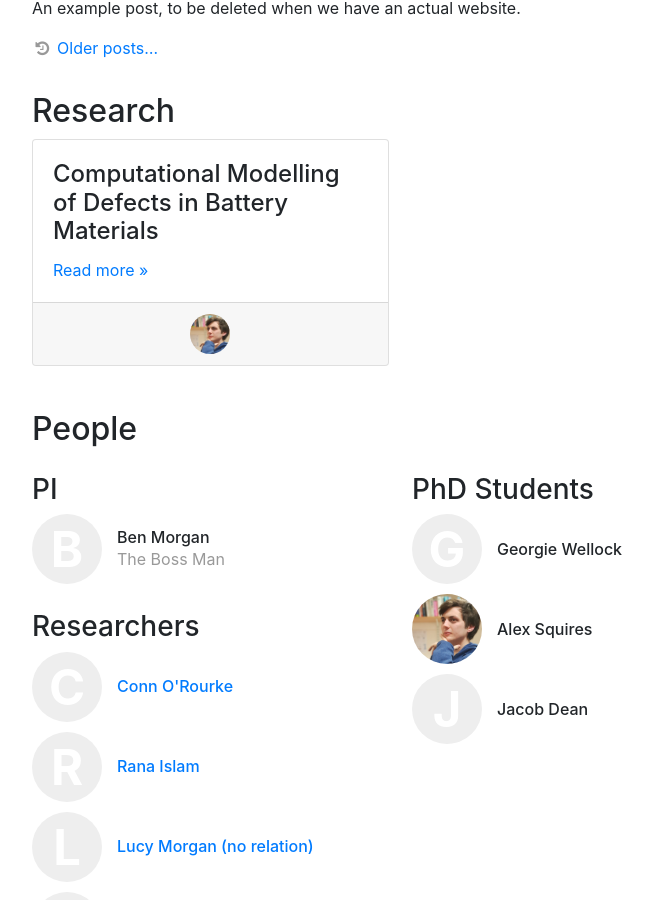
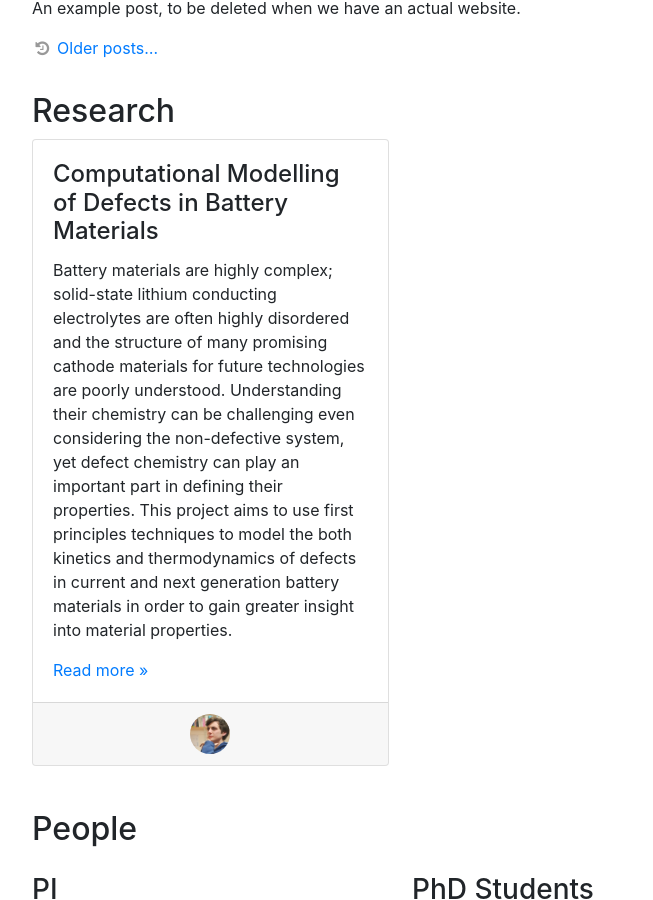
Before and after one commit to morgan-group-bath/morgan-group-bath.github.io, a Jekyll site: the page built from index.html, in a window 1280 px wide and 900 px high, scrolled down 356 px. Shown: the whole window, without its empty margins (53-706 px from the left). Built offline with Jekyll 4.4.1, drawn with Linux system fonts in a browser that asks for light colours.

Commit message:
Update computational_modelling_of_defects.md

```diff
--- a/_projects/computational_modelling_of_defects.md
+++ b/_projects/computational_modelling_of_defects.md
@@ -1,10 +1,7 @@
 ---
 title: Computational Modelling of Defects in Battery Materials
 
-description: |
-
-
-
+description: Battery materials are highly complex; solid-state lithium conducting electrolytes are often highly disordered and the structure of many promising cathode materials for future technologies are poorly understood. Understanding their chemistry can be challenging even considering the non-defective system, yet defect chemistry can play an important part in defining their properties. This project aims to use first principles techniques to model the both kinetics and thermodynamics of defects in current and next generation battery materials in order to gain greater insight into material properties.
 
 people:
   - Alex
```
